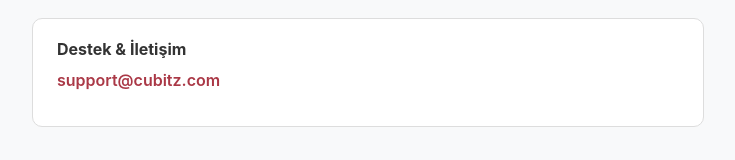
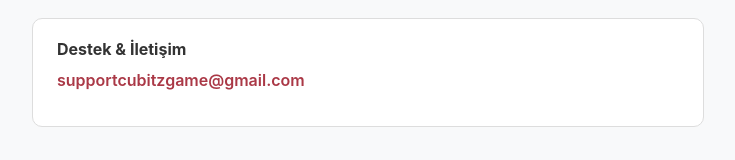
Before and after one commit to SingreyG/SingreyG.github.io, a plain HTML site: page privacy.html in a window 1280 px wide. Shown: the part 1255-1415 px from the top of the page, without its empty margins (272-1007 px from the left). Drawn offline with Linux system fonts and the light colour scheme.

Commit message:
Update privacy.html

```diff
--- a/privacy.html
+++ b/privacy.html
@@ -113,7 +113,7 @@
 
         <div class="contact-box">
             <h3>Destek & İletişim</h3>
-            <p><a href="mailto:support@cubitz.com">support@cubitz.com</a></p>
+            <p><a href="mailto:supportcubitzgame@gmail.com">supportcubitzgame@gmail.com</a></p>
         </div>
     </div>
 
```
